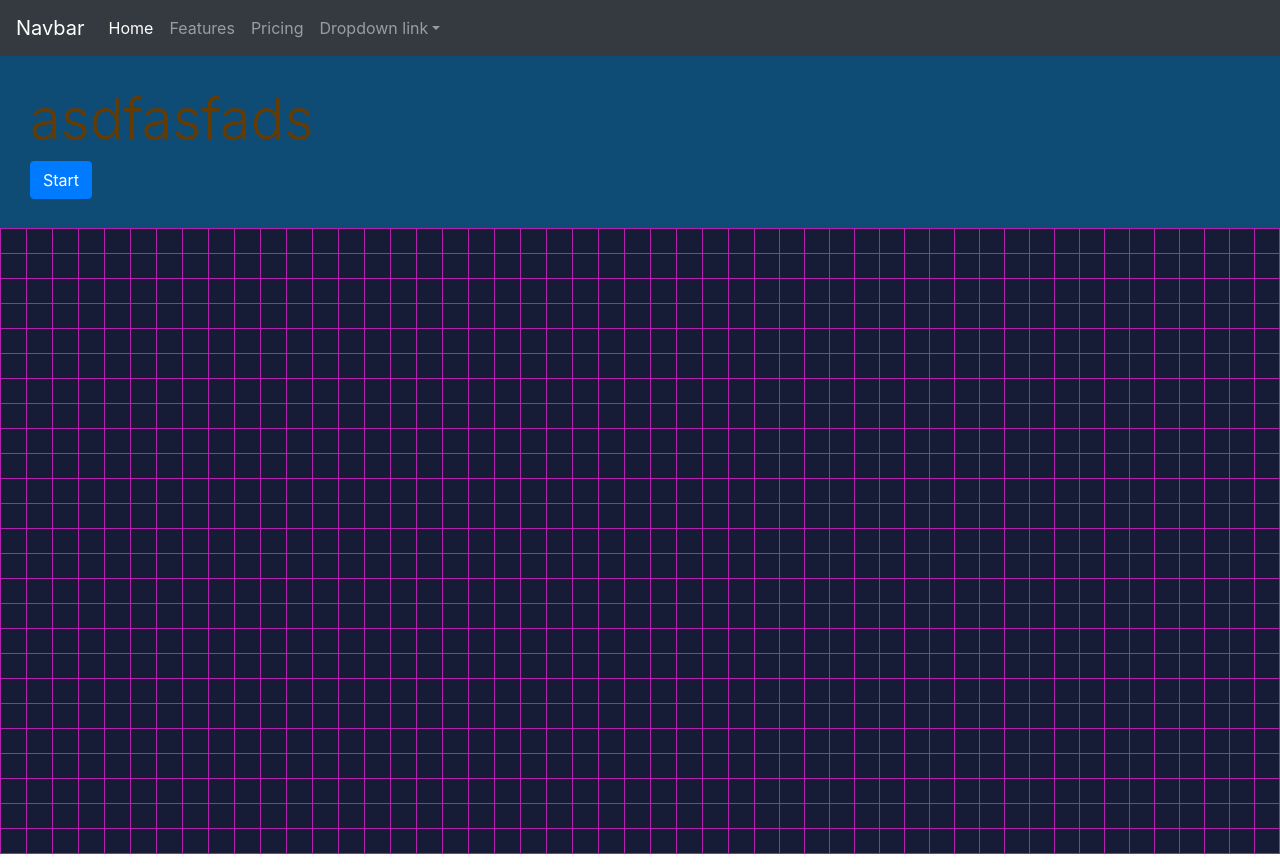
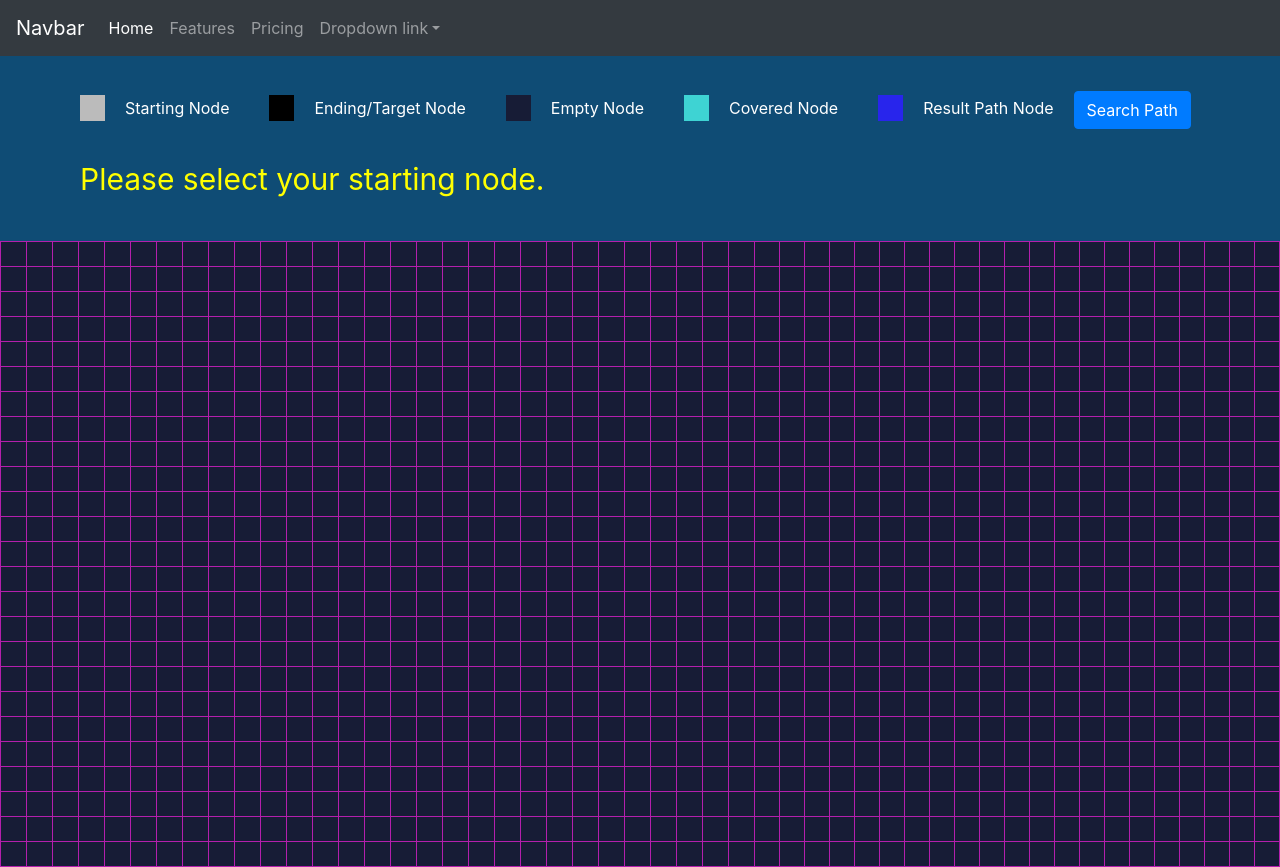
Before and after one commit to jaskirat-singh-grewal/graph_project, a React (Create React App) app: page / in a window 1280 px wide. Built offline with nearby package versions, Linux system fonts and the light colour scheme.

Commit message:
Added animations

```diff
--- a/src/components/Box.jsx
+++ b/src/components/Box.jsx
@@ -3,6 +3,7 @@ import "../style/Graph.css";
 
 const Box = (props) => {
   let style;
+  /*spanClass = "";*/
   if (props.offsetBool) {
     style = {
       width: props.boxSize + props.allBoxOffset + 1,
@@ -10,7 +11,9 @@ const Box = (props) => {
   } else {
     style = { width: props.boxSize + props.allBoxOffset };
   }
+
   return (
+    <React.Fragment>
       <button
         style={style}
         className={props.className}
@@ -21,6 +24,7 @@ const Box = (props) => {
       >
         {props.value}
       </button>
+    </React.Fragment>
   );
 };
 export default Box;
--- a/src/components/Graph.jsx
+++ b/src/components/Graph.jsx
@@ -8,7 +8,7 @@ class Graph extends Component {
 
     const BOXSIZE = 5; // used for offset only, size greater than this will fit perfectly on the screen
     this.BOXSIZE = BOXSIZE;
-    let ROW = 25,
+    const ROW = 25,
       COL = 50;
     let wallPointer = false;
     this.wallPointer = wallPointer;
@@ -26,6 +26,7 @@ class Graph extends Component {
         coveredBoxes: [],
         distance: 0,
       },
+      status: "Please select your starting node.",
       row: ROW,
       col: COL,
       sizeOffset: ROW % BOXSIZE,
@@ -38,11 +39,10 @@ class Graph extends Component {
 
   resize() {
     let offset = window.innerWidth - (this.BOXSIZE - 1) * this.state.col;
-    console.log("sizeOffset = ", offset);
     this.setState({
       boxContent: this.state.boxContent,
-      row: 25,
-      col: 50,
+      row: this.state.row,
+      col: this.state.col,
       sizeOffset: offset,
     });
   }
@@ -115,6 +115,7 @@ class Graph extends Component {
           coveredBoxes: [],
           distance: distance,
         },
+        status: "Now please select you ending or target node.",
         row: this.state.row,
         col: this.state.col,
         sizeOffset: this.state.sizeOffset,
@@ -134,6 +135,7 @@ class Graph extends Component {
             coveredBoxes: [],
             distance: distance,
           },
+          status: "Drag or Click node to create a wall (weight = infinity)",
           row: this.state.row,
           col: this.state.col,
           sizeOffset: this.state.sizeOffset,
@@ -169,6 +171,7 @@ class Graph extends Component {
           coveredBoxes: coveredBoxes,
           distance: distance,
         },
+        status: this.state.status,
         row: this.state.row,
         col: this.state.col,
         sizeOffset: this.state.sizeOffset,
@@ -203,16 +206,36 @@ class Graph extends Component {
           coveredBoxes: coveredBoxes,
           distance: distance,
         },
+        status: this.state.status,
         row: this.state.row,
         col: this.state.col,
         sizeOffset: this.state.sizeOffset,
       });
     }
   }
-  async buttonStart() {
+  async startButton() {
     const boxContent = this.state.boxContent,
       box = boxContent.box,
       { startBoxIndex, endBoxIndex } = boxContent;
+    if (startBoxIndex === null) {
+      this.setState({
+        boxContent: this.state.boxContent,
+        row: this.state.row,
+        col: this.state.col,
+        sizeOffset: this.state.sizeOffset,
+        status: "Please select the starting and target node before searching.",
+      });
+      return;
+    } else if (endBoxIndex === null) {
+      this.setState({
+        boxContent: this.state.boxContent,
+        row: this.state.row,
+        col: this.state.col,
+        sizeOffset: this.state.sizeOffset,
+        status: "Please select the target node before searching.",
+      });
+      return;
+    }
     let { wallBoxes } = boxContent;
     while (wallBoxes.includes(endBoxIndex)) {
       wallBoxes.splice(wallBoxes.indexOf(endBoxIndex), 1);
@@ -259,6 +282,7 @@ class Graph extends Component {
           coveredBoxes: coveredBoxes,
           distance: distance,
         },
+        status: "Searching the required path, Have Fun!",
         row: this.state.row,
         col: this.state.col,
         sizeOffset: this.state.sizeOffset,
@@ -282,6 +306,8 @@ class Graph extends Component {
             transitionBoxes: [],
             distance: distance,
           },
+          status:
+            "Here is the shortest path from the starting to the end node.",
           row: this.state.row,
           col: this.state.col,
           sizeOffset: this.state.sizeOffset,
@@ -297,23 +323,53 @@ class Graph extends Component {
 
     return (
       <div className="graph">
-        <div
-          class="jumbotron jumbotron-fluid"
-          style={{
-            "background-color": "#0f4c75",
-            padding: "30px",
-            margin: "0px 0px",
-          }}
-        >
-          <div className="graph-info">
-            <h1 class="display-4">asdfasfads </h1>
+        <div className="graph-info">
+          <div className="nodeInfo">
+            <ul>
+              <li className="first">
+                <box
+                  className="startBox"
+                  style={{ border: "transparent", animation: "none" }}
+                />
+                Starting Node
+              </li>
+              <li>
+                <box
+                  className="endBox"
+                  style={{ border: "transparent", animation: "none" }}
+                />
+                Ending/Target Node
+              </li>
+              <li>
+                <box
+                  className="box"
+                  style={{ border: "transparent", animation: "none" }}
+                />
+                Empty Node
+              </li>
+              <li>
+                <box
+                  className="coveredBox"
+                  style={{ border: "transparent", animation: "none" }}
+                />
+                Covered Node
+              </li>
+              <li>
+                <box
+                  className="resultBox"
+                  style={{ border: "transparent", animation: "none" }}
+                />
+                Result Path Node
+              </li>
+            </ul>
             <button
               class="btn btn-primary btn-md"
-              onClick={() => this.buttonStart()}
+              onClick={() => this.startButton()}
             >
-              Start
+              Search Path
             </button>
           </div>
+          <div className="status">{this.state.status}</div>
         </div>
         <div className="graph-grid">
           <Grid
--- a/src/style/Graph.css
+++ b/src/style/Graph.css
@@ -12,8 +12,6 @@ body {
   content: "";
   display: table;
 }
-.jumbo {
-}
 
 .box {
   background: rgb(23, 28, 54);
@@ -27,11 +25,16 @@ body {
   margin-top: -1px;
   padding: 0;
   text-align: center;
-  width: 5px;
+  width: 25px;
   position: relative;
+  z-index: 0;
+  -webkit-transition: background-color 2s ease-out;
+  -moz-transition: background-color 2s ease-out;
+  -o-transition: background-color 2s ease-out;
+  transition: background-color 2s ease-out;
 }
 .startBox {
-  background: rgb(187, 187, 187);
+  background-color: rgb(187, 187, 187);
   border: 1px solid rgb(180, 31, 173);
   float: left;
   font-size: 24px;
@@ -42,7 +45,8 @@ body {
   margin-top: -1px;
   padding: 0;
   text-align: center;
-  width: 5px;
+  width: 25px;
+  z-index: 1;
 }
 .endBox {
   background: rgb(0, 0, 0);
@@ -56,7 +60,8 @@ body {
   margin-top: -1px;
   padding: 0;
   text-align: center;
-  width: 5px;
+  width: 25px;
+  z-index: 2;
 }
 .transitionBox {
   background: rgb(241, 7, 7);
@@ -70,7 +75,8 @@ body {
   margin-top: -1px;
   padding: 0;
   text-align: center;
-  width: 5px;
+  width: 25px;
+  z-index: 3;
 }
 .coveredBox {
   background: rgb(62, 211, 211);
@@ -84,8 +90,9 @@ body {
   margin-top: -1px;
   padding: 0;
   text-align: center;
-  width: 5px;
-  transition: background 0.5s ease;
+  width: 25px;
+  z-index: 4;
+  animation: coverpopup 2s;
 }
 .resultBox {
   background: rgb(40, 37, 236);
@@ -99,8 +106,10 @@ body {
   margin-top: -1px;
   padding: 0;
   text-align: center;
-  width: 5px;
+  width: 25px;
   transition: background 0.5s ease;
+  z-index: 6;
+  animation: resultpopup 0.7s;
 }
 .wallBox {
   background: rgb(102, 59, 2);
@@ -114,7 +123,8 @@ body {
   margin-top: -1px;
   padding: 0;
   text-align: center;
-  width: 5px;
+  width: 25px;
+  animation: wallpopup 1s;
 }
 
 .box:focus {
@@ -130,6 +140,66 @@ body {
   flex-direction: column;
 }
 
-.graph-info {
-  margin-left: 0px;
+.nodeInfo {
+  margin: 0px;
+  padding: 20px;
+  padding-bottom: 0px;
+  background-color: #0f4c75;
+  position: relative;
+  margin: 0px 0px;
 }
+.nodeInfo ul {
+  position: relative;
+  display: inline-block;
+}
+.nodeInfo ul li {
+  display: inline-block;
+  margin: 20px;
+  color: white;
+}
+.nodeInfo ul li box {
+  margin-right: 20px;
+}
+
+.status {
+  background-color: #0f4c75;
+  padding-left: 80px;
+  padding-bottom: 40px;
+  color: yellow;
+  font-size: 30px;
+}
+
+@keyframes resultpopup {
+  0% {
+    transform: scale(1);
+  }
+  50% {
+    transform: scale(1.4);
+  }
+  100% {
+    transform: scale(1);
+  }
+}
+
+@keyframes wallpopup {
+  0% {
+    transform: scale(1);
+  }
+  50% {
+    background-color: red;
+    transform: scale(1.4);
+  }
+  100% {
+    transform: scale(1);
+  }
+}
+@keyframes coverpopup {
+  0% {
+    background-color: green;
+  }
+  50% {
+    background-color: yellow;
+  }
+  100% {
+  }
+}
```
Lines whose indentation alone changed are shown as unchanged.
